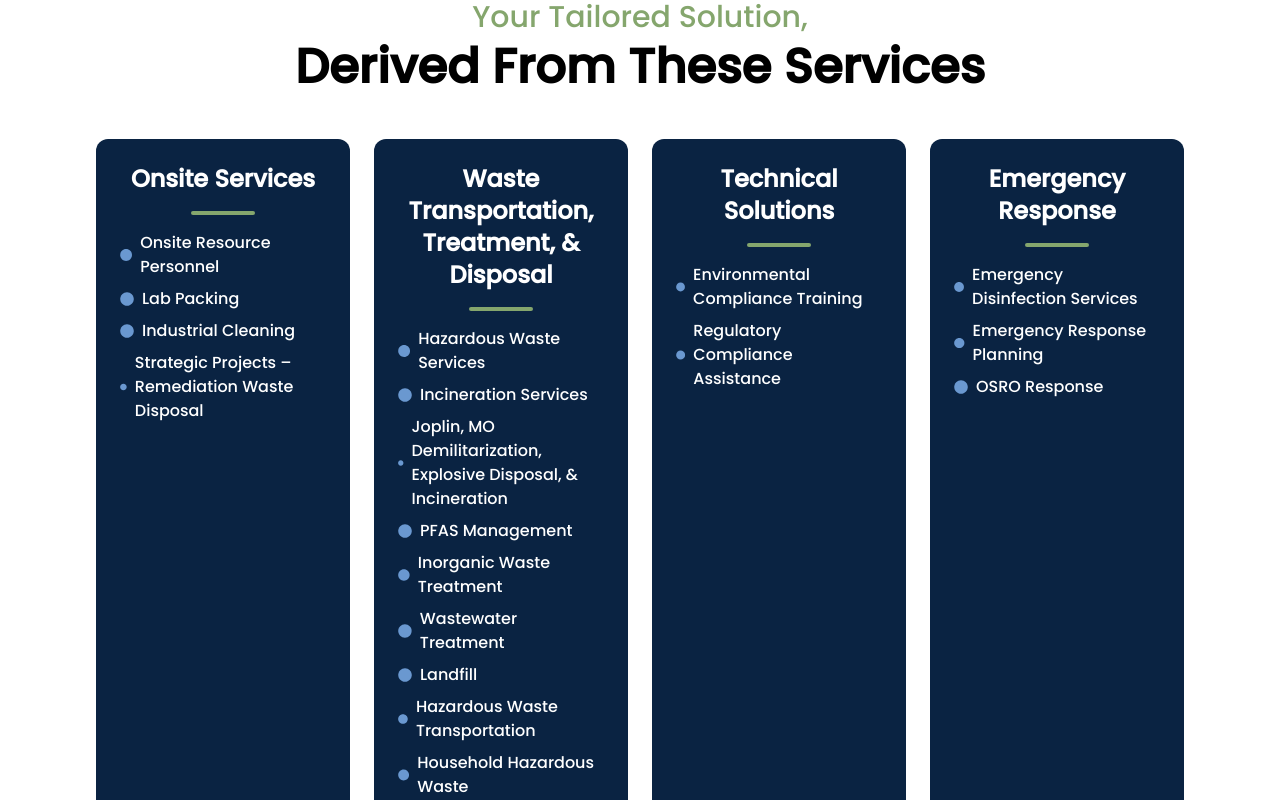
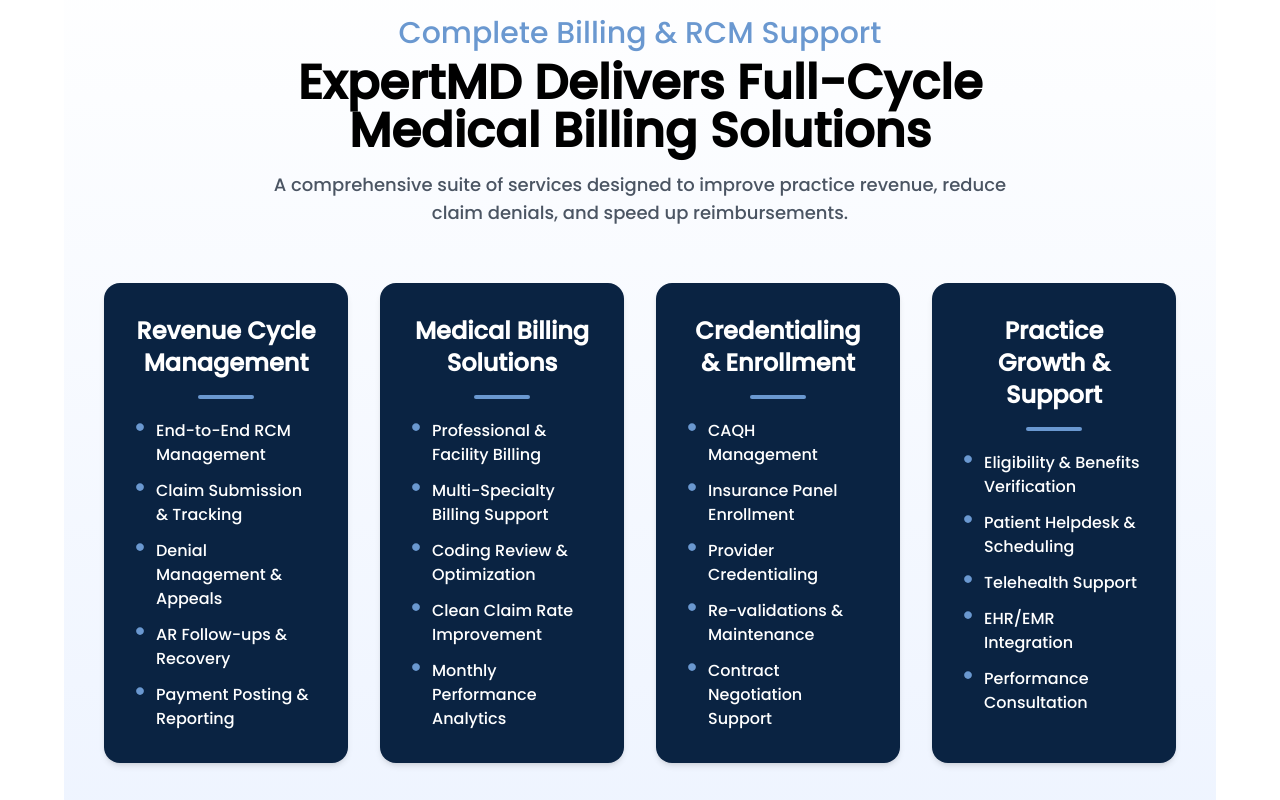
Before and after one commit to ZAIB-medical/medical-billing, a Next.js app: page /pages/services in a window 1280 px wide. Shown: the part 640-1440 px from the top of the page. Built offline with nearby package versions, Linux system fonts and the light colour scheme.

Commit message:
Sixth session updated

```diff
--- a/src/components/SixthSection.js
+++ b/src/components/SixthSection.js
@@ -4,72 +4,89 @@
 
 const sixthSectionItems = [
   {
-        name: 'Onsite Services',
+    name: 'Revenue Cycle Management',
     list: [
-            { name: 'Onsite Resource Personnel' },
-            { name: 'Lab Packing' },
-            { name: 'Industrial Cleaning' },
-            { name: 'Strategic Projects – Remediation Waste Disposal' },
+      { name: 'End-to-End RCM Management' },
+      { name: 'Claim Submission & Tracking' },
+      { name: 'Denial Management & Appeals' },
+      { name: 'AR Follow-ups & Recovery' },
+      { name: 'Payment Posting & Reporting' },
     ]
   },
   {
-        name: 'Waste Transportation, Treatment, & Disposal',
+    name: 'Medical Billing Solutions',
     list: [
-            { name: 'Hazardous Waste Services' },
-            { name: 'Incineration Services' },
-            { name: 'Joplin, MO Demilitarization, Explosive Disposal, & Incineration' },
-            { name: 'PFAS Management' },
-            { name: 'Inorganic Waste Treatment' },
-            { name: 'Wastewater Treatment' },
-            { name: 'Landfill' },
-            { name: 'Hazardous Waste Transportation' },
-            { name: 'Household Hazardous Waste' },
+      { name: 'Professional & Facility Billing' },
+      { name: 'Multi-Specialty Billing Support' },
+      { name: 'Coding Review & Optimization' },
+      { name: 'Clean Claim Rate Improvement' },
+      { name: 'Monthly Performance Analytics' },
     ]
   },
   {
-        name: 'Technical Solutions',
+    name: 'Credentialing & Enrollment',
     list: [
-            { name: 'Environmental Compliance Training' },
-            { name: 'Regulatory Compliance Assistance' },
+      { name: 'CAQH Management' },
+      { name: 'Insurance Panel Enrollment' },
+      { name: 'Provider Credentialing' },
+      { name: 'Re-validations & Maintenance' },
+      { name: 'Contract Negotiation Support' },
     ]
   },
   {
-        name: 'Emergency Response',
+    name: 'Practice Growth & Support',
     list: [
-            { name: 'Emergency Disinfection Services' },
-            { name: 'Emergency Response Planning' },
-            { name: 'OSRO Response' },
+      { name: 'Eligibility & Benefits Verification' },
+      { name: 'Patient Helpdesk & Scheduling' },
+      { name: 'Telehealth Support' },
+      { name: 'EHR/EMR Integration' },
+      { name: 'Performance Consultation' },
     ]
   },
 ]
 
 const SixthSection = () => {
   return (
-        <div className="bg-white text-black relative z-10 min-h-screen flex flex-col gap-12 items-center justify-center py-16 px-4 sm:px-8">
-            {/* Section Title */}
-            <div className="text-center">
-                <p className="text-[var(--col1)] text-2xl sm:text-3xl font-light">Your Tailored Solution,</p>
-                <h2 className="text-3xl sm:text-4xl md:text-5xl font-semibold mt-2">Derived From These Services</h2>
+    <div className="bg-gradient-to-b from-white to-[#eef4ff] text-black relative z-10 py-20 px-5 sm:px-10">
+
+      {/* Title */}
+      <div className="text-center max-w-3xl mx-auto mb-14">
+        <p className="text-[#6A98D0] text-2xl sm:text-3xl font-light">Complete Billing & RCM Support</p>
+        <h2 className="text-3xl sm:text-4xl md:text-5xl font-bold mt-2 leading-snug">
+          ExpertMD Delivers Full-Cycle Medical Billing Solutions
+        </h2>
+        <p className="text-gray-600 mt-4 text-base sm:text-lg">
+          A comprehensive suite of services designed to improve practice revenue,
+          reduce claim denials, and speed up reimbursements.
+        </p>
       </div>
 
-            {/* Services Grid */}
-            <div className="grid grid-cols-1 sm:grid-cols-2 lg:grid-cols-4 gap-6 w-full max-w-7xl">
+      {/* Service Grid */}
+      <div className="grid grid-cols-1 sm:grid-cols-2 lg:grid-cols-4 gap-8 w-full max-w-7xl mx-auto">
+
         {sixthSectionItems.map((me, index) => (
-                    <div key={index} className="bg-[#0a2342] flex flex-col p-6 rounded-xl text-white hover:shadow-lg transition">
+          <div
+            key={index}
+            className="bg-[#0A2342] hover:bg-[#102E57] transition-all duration-300
+                       p-8 rounded-2xl text-white shadow-md hover:shadow-xl transform hover:-translate-y-1"
+          >
             <h2 className="text-xl sm:text-2xl font-semibold text-center mb-4">{me.name}</h2>
-                        <div className="h-1 w-16 bg-[var(--col1)] rounded-full mx-auto mb-4"></div>
-                        <div className="flex flex-col gap-2">
+            <div className="h-1 w-14 bg-[#6A98D0] rounded-full mx-auto mb-5"></div>
+
+            <div className="flex flex-col gap-3">
               {me.list.map((item, idx) => (
-                                <div key={idx} className="flex items-center gap-2 text-sm sm:text-base">
-                                    <FaCircle color="#6A98D0" className="text-xs sm:text-sm" /> {item.name}
+                <div key={idx} className="flex items-start gap-3 text-sm sm:text-base leading-tight">
+                  <FaCircle color="#6A98D0" className="text-[8px] mt-1 flex-shrink-0" />
+                  {item.name}
                 </div>
               ))}
             </div>
           </div>
         ))}
+
       </div>
     </div>
-    );
-};
+  )
+}
 
-export default SixthSection;
+export default SixthSection
```
Lines whose indentation alone changed are shown as unchanged.
